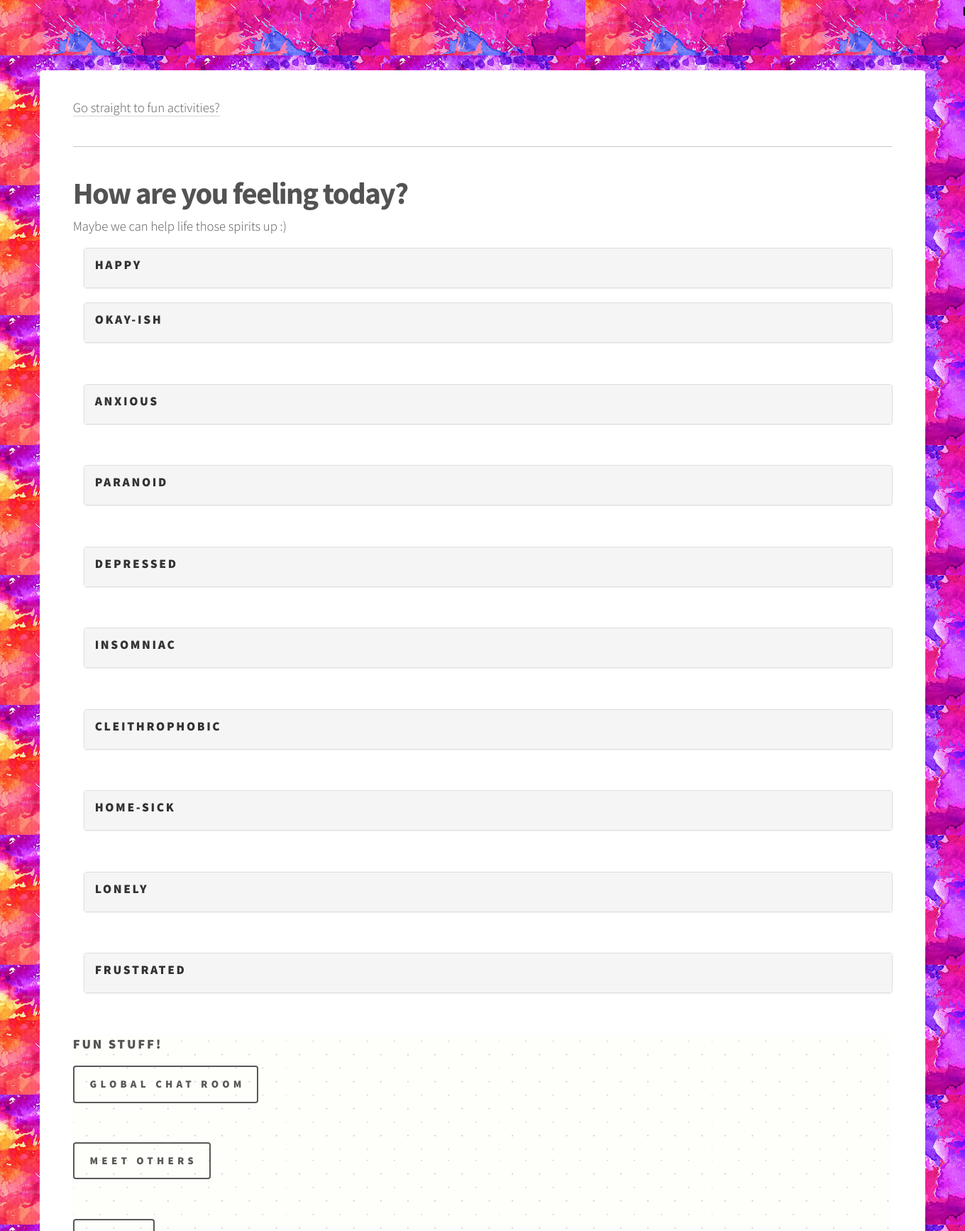
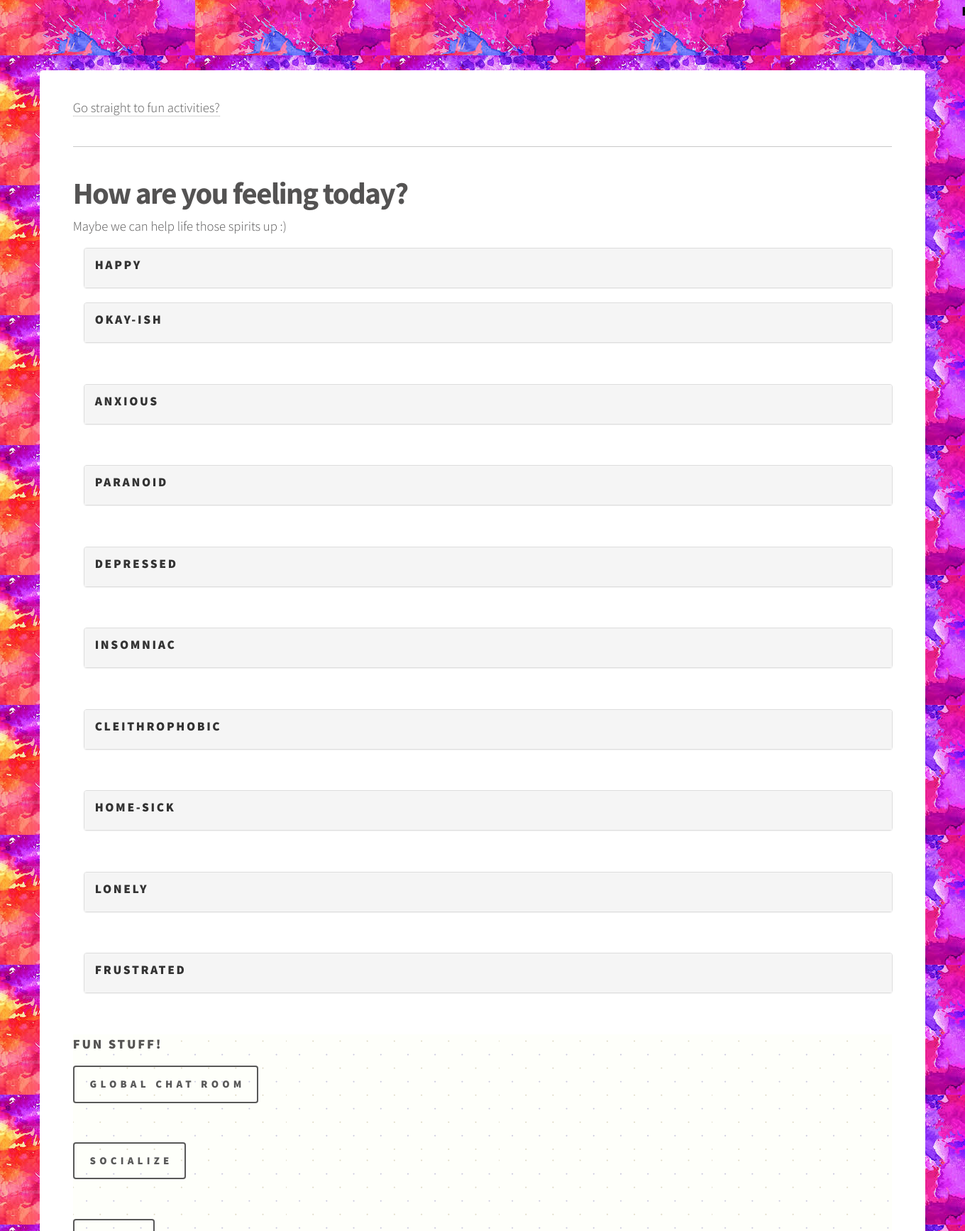
Before and after one commit to runtime-terror101/PB-Project, a PHP site: page /PB-Project.php in a window 1360 px wide. Shown: the part 105-1839 px from the top of the page at 71% size. Run offline with PHP 8.4, Linux system fonts and the light colour scheme; data comes from the database, SQL or seed files in the repository.

Commit message:
Update PB-Project.php

```diff
--- a/PB-Project-Final/pb_project/PB-Project.php
+++ b/PB-Project-Final/pb_project/PB-Project.php
@@ -720,7 +720,7 @@
                       </ul>
 
                       <ul class="actions">
-                        <li><a target="_blank" href="meet.php" class="button">Meet Others</a></li>
+                        <li><a target="_blank" href="https://discord.gg/J9JN6d" class="button">Socialize</a></li>
                       </ul>
 
                     <ul class="actions">
```
